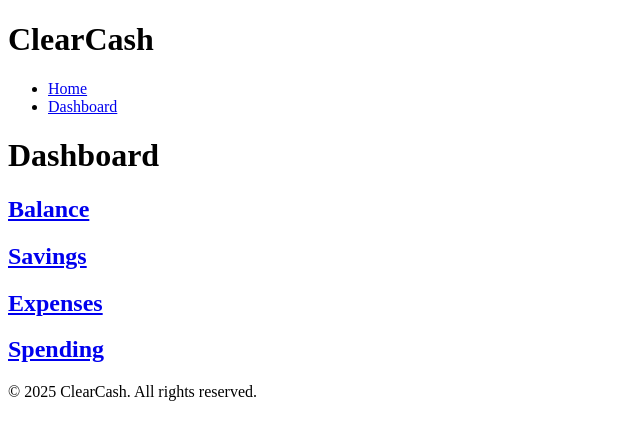
After one commit to umarhuss/expense_tracker, a Flask app: page /dashboard in a window 1280 px wide. The commit adds this page. Shown: the top 440 px of the page, without its empty margins (0-640 px from the left). Run offline with Flask 3, Linux system fonts and the light colour scheme.

Commit message:
Add dashboard tiles with links to savings, expenses, and balance

```diff
--- /dev/null
+++ b/app/templates/Balance.html
@@ -0,0 +1,6 @@
+{% extends "base.html" %}
+
+{% block content %}
+    <h1>Balance</h1>
+
+{% endblock %}
--- /dev/null
+++ b/app/templates/Dashboard.html
@@ -0,0 +1,27 @@
+{% extends "base.html" %}
+
+{% block content %}
+    <h1>Dashboard</h1>
+    <!-- Placeholder: Will show total balance once data is added -->
+    <div class="tile">
+        <a href="{{url_for('balance')}}">
+            <h2>Balance</h2>
+        </a>
+    </div>
+    <div class="tile">
+        <a href="{{url_for('savings')}}">
+            <h2>Savings</h2>
+        </a>
+    </div>
+    <div class="tile">
+        <a href="{{url_for('expenses')}}">
+            <h2>Expenses</h2>
+        </a>
+    </div>
+    <div class="tile">
+        <a href="{{url_for('spendings')}}">
+            <h2>Spending</h2>
+        </a>
+    </div>
+
+{% endblock %}
--- /dev/null
+++ b/app/templates/Expenses.html
@@ -0,0 +1,6 @@
+{% extends "base.html" %}
+
+{% block content %}
+    <h1>Expenses</h1>
+
+{% endblock %}
--- /dev/null
+++ b/app/templates/Savings.html
@@ -0,0 +1,6 @@
+{% extends "base.html" %}
+
+{% block content %}
+    <h1>Savings</h1>
+
+{% endblock %}
--- /dev/null
+++ b/app/templates/Spendings.html
@@ -0,0 +1,6 @@
+{% extends "base.html" %}
+
+{% block content %}
+    <h1>Spendings</h1>
+
+{% endblock %}
--- /dev/null
+++ b/app/templates/base.html
@@ -0,0 +1,22 @@
+<!DOCTYPE html>
+<html lang="en">
+<head>
+    <meta charset="UTF-8">
+    <meta name="viewport" content="width=device-width, initial-scale=1.0">
+    <title>Document</title>
+</head>
+<body>
+    <!-- # Incorporate header from file -->
+    {% include 'header.html' %}
+
+    <!-- # Main content area -->
+    <div class="content">
+        {% block content %}
+        {% endblock %}
+    </div>
+
+    <!-- Incorporate footer from file -->
+    {% include 'footer.html' %}
+
+</body>
+</html>
--- /dev/null
+++ b/app/templates/footer.html
@@ -0,0 +1,13 @@
+<!DOCTYPE html>
+<html lang="en">
+<head>
+    <meta charset="UTF-8">
+    <meta name="viewport" content="width=device-width, initial-scale=1.0">
+    <title>Document</title>
+</head>
+<body>
+    <footer>
+        <p>&copy; 2025 ClearCash. All rights reserved.</p>
+    </footer>
+</body>
+</html>
--- /dev/null
+++ b/app/templates/header.html
@@ -0,0 +1,21 @@
+<!DOCTYPE html>
+<html lang="en">
+<head>
+    <meta charset="UTF-8">
+    <meta name="viewport" content="width=device-width, initial-scale=1.0">
+    <title>Document</title>
+</head>
+<body>
+    <header>
+        <h1>ClearCash</h1>
+        <nav>
+            <ul>
+                <!-- # Use url_for to generate URLs for routes -->
+                <!-- # This will link to the home route via the route func name -->
+                <li><a href="{{url_for('home')}}">Home</a></li>
+                <li><a href="{{url_for('dashboard')}}">Dashboard</a></li>
+            </ul>
+        </nav>
+    </header>
+</body>
+</html>
--- a/run.py
+++ b/run.py
@@ -4,11 +4,43 @@ from flask import Flask, render_template
 # Template folder tells flask where to look for templates
 app = Flask(__name__, template_folder="app/templates")
 
+
+# Use @app to render pages it is a decorator so a function must go below
+@app.route("/")
+def home():
+    # This goes to homepage using the render_template function
+    return render_template("Homepage.html")
+
+
+@app.route("/dashboard")
+def dashboard():
+    # This goes to the dashboard
+    return render_template("Dashboard.html")
+
+
+@app.route("/balance")
+def balance():
+    # This goes to the balance page
+    return render_template("Balance.html")
+
+
+@app.route("/expenses")
+def expenses():
+    # This goes to the expenses page
+    return render_template("Expenses.html")
+
+
+@app.route("/spendings")
+def spendings():
+    # This goes to the spending page
+    return render_template("Spendings.html")
+
+
+@app.route("/savings")
+def savings():
+    # This goes to the savings page
+    return render_template("Savings.html")
+
+
 if __name__ == "__main__":
-    # Use @app to render pages it is a decorator so a function must go below
-    @app.route("/")
-    def home():
-        # This goes to homepage using the render_template function
-        return render_template("Homepage.html")
-
-    app.run()
+    app.run(debug=True, port=5001)
```
Also changed, not shown: app/templates/Homepage.html (+7 -10 lines), app/static/style.css (added).
